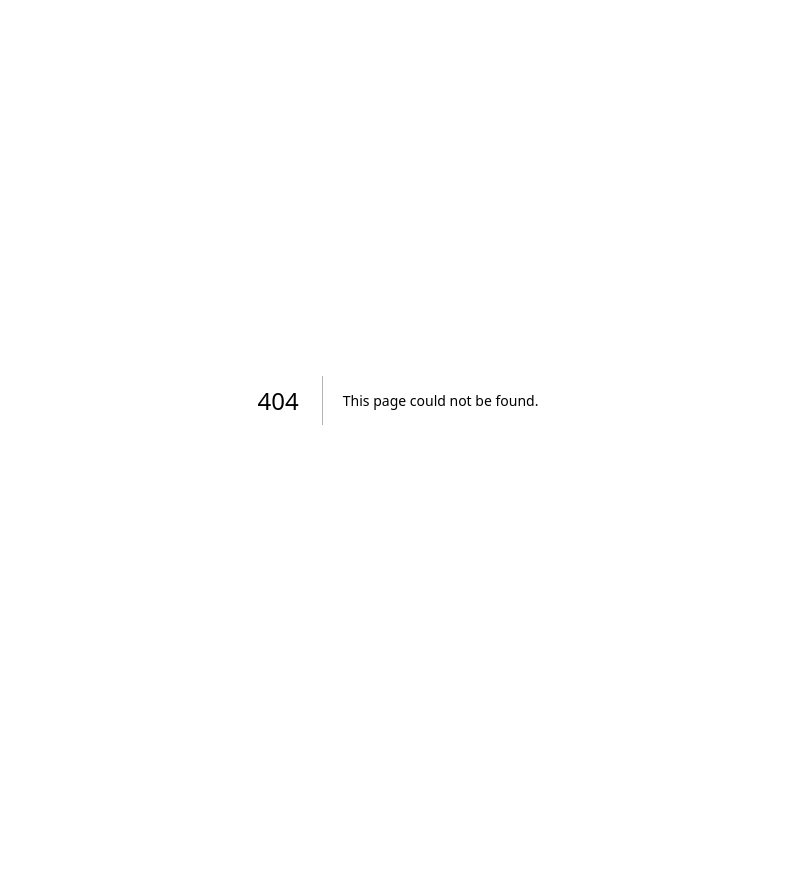
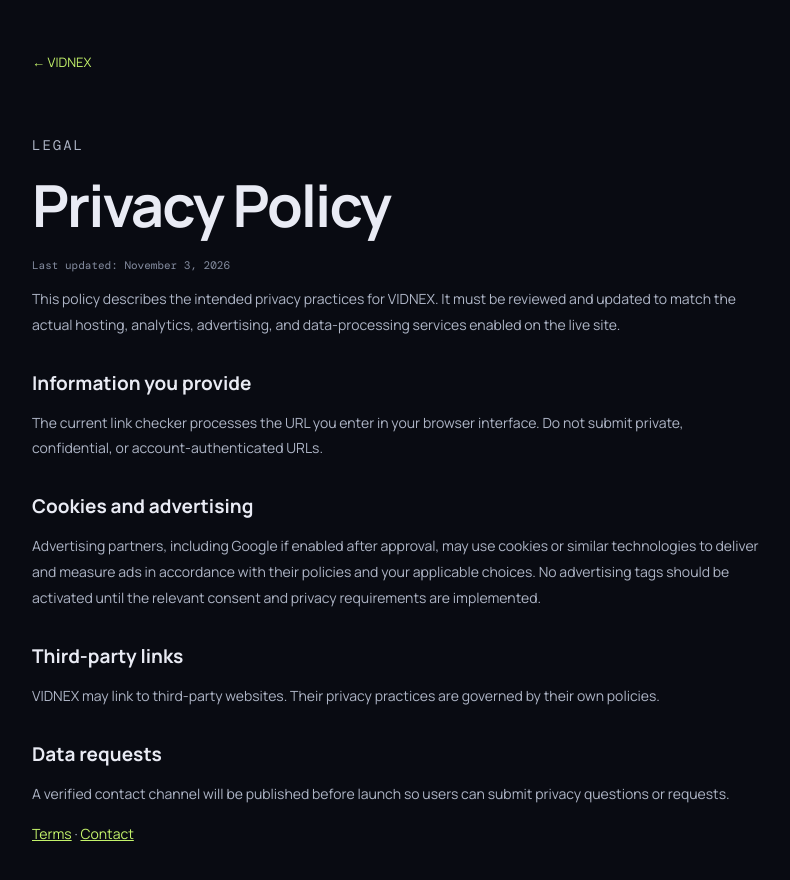
Before and after one commit to Aaryashreyansh/VIDNEX, a Next.js app: page /privacy in a window 1280 px wide. Before the commit this address had no page. Shown: the top 880 px of the page, without its empty margins (242-1032 px from the left). Before the commit the page ends 800 px from the top, so only its background shows below. Built offline with nearby package versions, Linux system fonts and the light colour scheme.

Commit message:
Add app/privacy/page.tsx

```diff
--- /dev/null
+++ b/app/privacy/page.tsx
@@ -0,0 +1,2 @@
+export const metadata={title:"Privacy Policy | VIDNEX",description:"VIDNEX privacy policy."};
+export default function Privacy(){return <main className="legal"><a className="back" href="/">← VIDNEX</a><p className="section-kicker">LEGAL</p><h1>Privacy Policy</h1><p className="updated">Last updated: November 3, 2026</p><p>This policy describes the intended privacy practices for VIDNEX. It must be reviewed and updated to match the actual hosting, analytics, advertising, and data-processing services enabled on the live site.</p><h2>Information you provide</h2><p>The current link checker processes the URL you enter in your browser interface. Do not submit private, confidential, or account-authenticated URLs.</p><h2>Cookies and advertising</h2><p>Advertising partners, including Google if enabled after approval, may use cookies or similar technologies to deliver and measure ads in accordance with their policies and your applicable choices. No advertising tags should be activated until the relevant consent and privacy requirements are implemented.</p><h2>Third-party links</h2><p>VIDNEX may link to third-party websites. Their privacy practices are governed by their own policies.</p><h2>Data requests</h2><p>A verified contact channel will be published before launch so users can submit privacy questions or requests.</p><p><a href="/terms">Terms</a> · <a href="/contact">Contact</a></p></main>}
```
